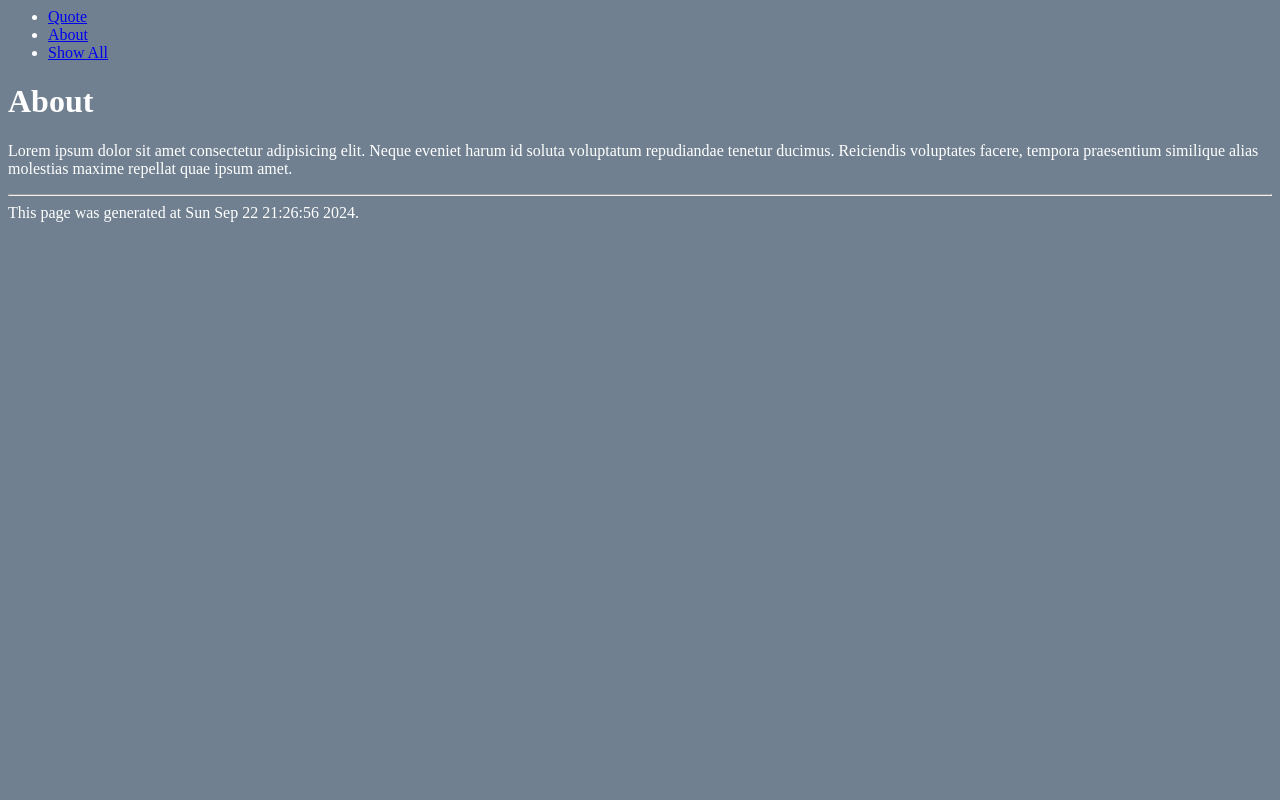
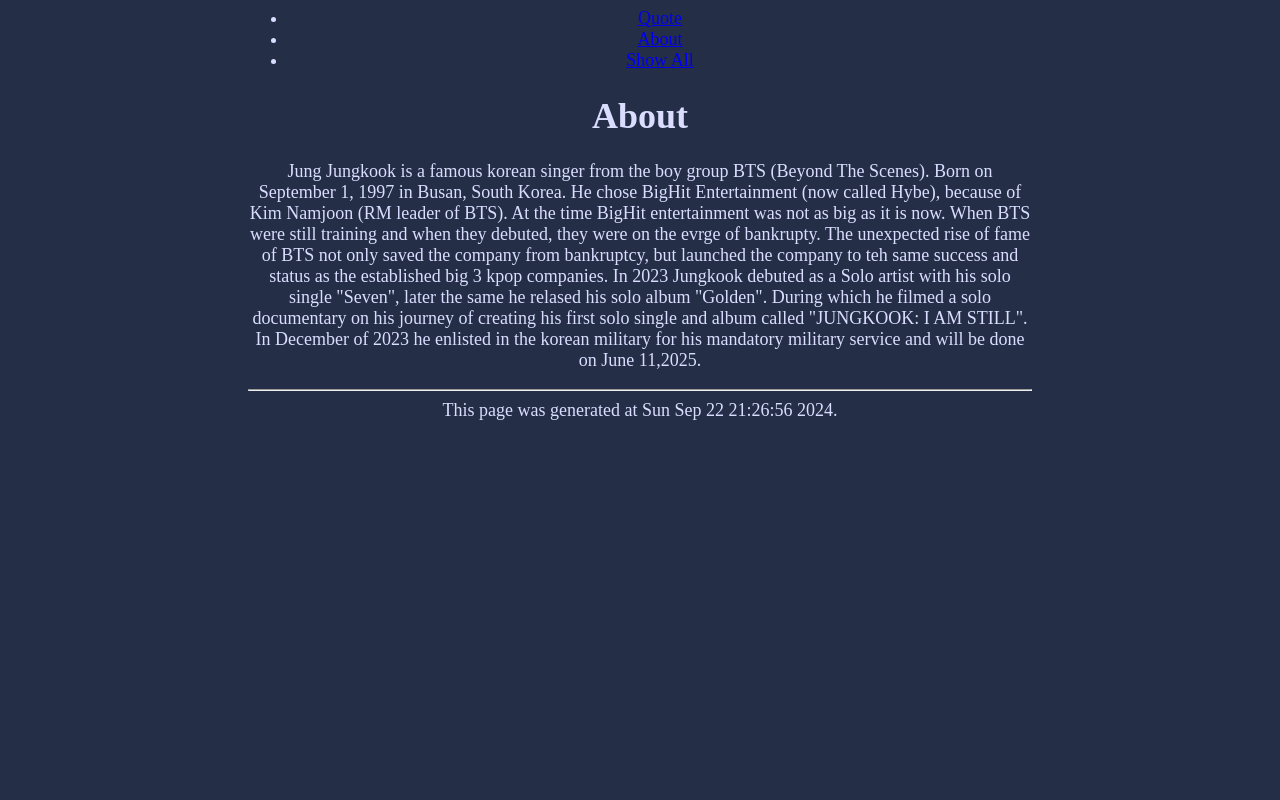
Before and after one commit to ChenMichelle2/CS412, a Django app: page /quotes/about in a window 1280 px wide. Run offline with Django 4.2, Linux system fonts and the light colour scheme.

Commit message:
Created quotes app

```diff
--- a/quotes/templates/quotes/about.html
+++ b/quotes/templates/quotes/about.html
@@ -4,7 +4,18 @@
 {% block content %}
 <h1>About</h1>
 <p>
-  Lorem ipsum dolor sit amet consectetur adipisicing elit. Neque eveniet harum id soluta voluptatum repudiandae tenetur
-  ducimus. Reiciendis voluptates facere, tempora praesentium similique alias molestias maxime repellat quae ipsum amet.
+  Jung Jungkook is a famous korean singer from the boy group BTS (Beyond The Scenes). Born on September 1, 1997 in
+  Busan, South Korea.
+  He chose BigHit Entertainment (now called Hybe), because of Kim Namjoon (RM leader of BTS). At the time BigHit
+  entertainment was not as big as it is now. When BTS
+  were still training and when they debuted, they were on the evrge of bankrupty. The unexpected rise of fame of BTS not
+  only saved the company
+  from bankruptcy, but launched the company to teh same success and status as the established big 3 kpop companies.
+
+  In 2023 Jungkook debuted as a Solo artist with his solo single "Seven", later the same he relased his solo album
+  "Golden". During which he
+  filmed a solo documentary on his journey of creating his first solo single and album called "JUNGKOOK: I AM STILL". In
+  December of 2023 he enlisted in the korean military for
+  his mandatory military service and will be done on June 11,2025.
 </p>
 {% endblock %}
--- a/quotes/templates/quotes/base.html
+++ b/quotes/templates/quotes/base.html
@@ -7,7 +7,7 @@
 <html>
 
 <head>
-  <title>Hello, world!</title>
+  <title>Jungkook Quotes</title>
   <!-- <link rel="stylesheet" href="/static/styles.css"> -->
   <link rel="stylesheet" href="{% static 'styles.css' %}">
 </head>
--- a/static/styles.css
+++ b/static/styles.css
@@ -1,12 +1,17 @@
 body {
-  background-color: slategray;
-  color: white;
+  background-color: rgb(36, 46, 70);
+  color: rgb(218, 221, 255);
+  padding-left: 30vh;
+  padding-right: 30vh;
+  font-size: large;
+  text-align: center;
 }
 
 
 div {
   color: white;
   border: 2px solid darkblue;
+
   padding: 10px;
   margin: 25px;
 }
@@ -15,6 +20,15 @@
   border: 1px solid white;
 }
 
+.quote {
+  font-size: x-large;
+  border: 0px;
+}
+
+th {
+  font-size: larger;
+}
+
 td {
   border: 1px solid white;
   text-align: center;
```
Also changed, not shown: quotes/templates/quotes/quote.html (+8 -7 lines), quotes/templates/quotes/show_all.html (+24 -10 lines).
